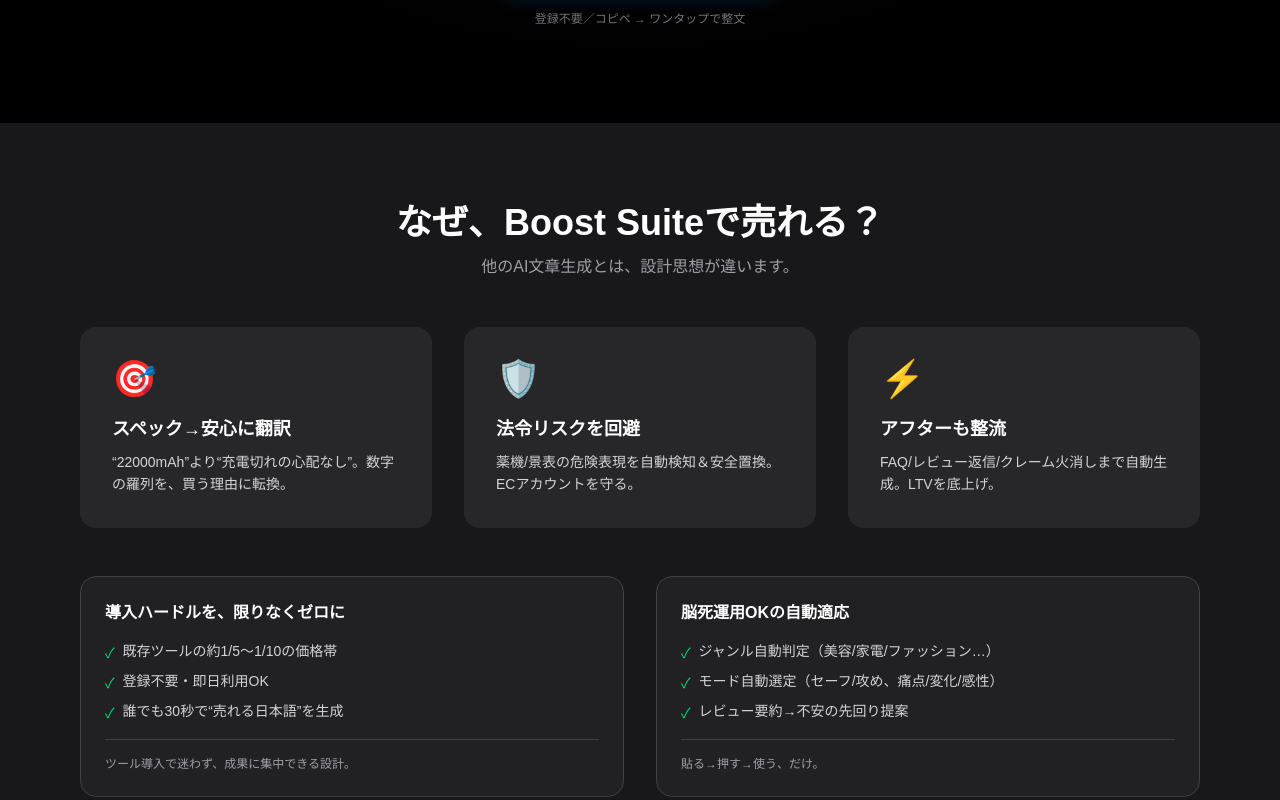
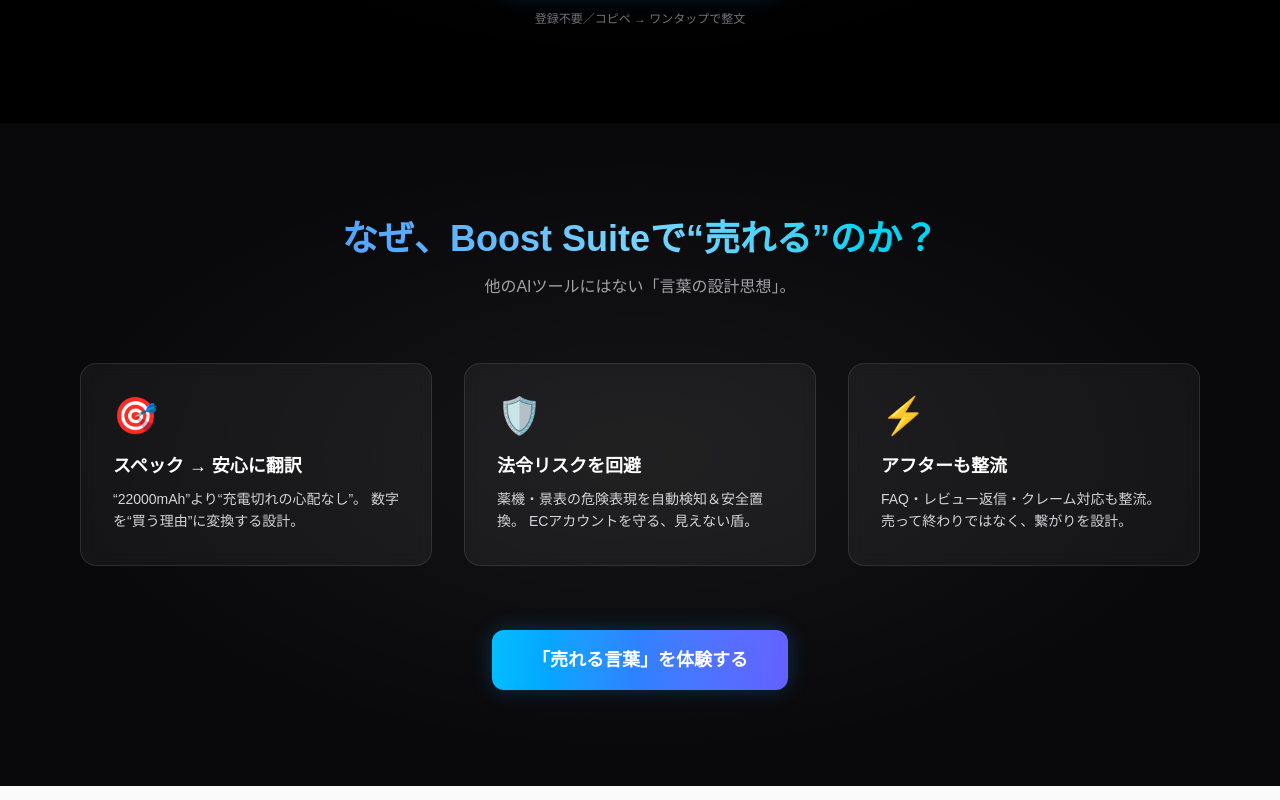
Before and after one commit to Waltz0820/boostsuite-app, a Next.js app: page / in a window 1280 px wide. Shown: the part 1320-2120 px from the top of the page. Built offline with nearby package versions, Linux system fonts and the light colour scheme.

Commit message:
feat: 変更内容

```diff
--- a/app/page.tsx
+++ b/app/page.tsx
@@ -149,54 +149,58 @@
   <div className="absolute inset-0 bg-[radial-gradient(ellipse_at_center,rgba(255,255,255,0.05),transparent_60%)] pointer-events-none" />
 </section>
       {/* Why Boost */}
-      <section className="py-20 bg-zinc-900 text-white">
-        <div className="mx-auto max-w-6xl px-4">
-          <div className="text-center mb-12">
-            <h2 className="text-3xl md:text-4xl font-bold mb-3">なぜ、Boost Suiteで売れる？</h2>
-            <p className="text-zinc-400">他のAI文章生成とは、設計思想が違います。</p>
-          </div>
+      <section className="py-24 bg-zinc-950 text-white relative overflow-hidden">
+  <div className="mx-auto max-w-6xl px-4">
+    <h2 className="text-3xl md:text-4xl font-bold text-center mb-4">
+      <span className="bg-gradient-to-r from-blue-400 via-sky-300 to-cyan-400 bg-clip-text text-transparent">
+        なぜ、Boost Suiteで“売れる”のか？
+      </span>
+    </h2>
+    <p className="text-zinc-400 text-center mb-16">
+      他のAIツールにはない「言葉の設計思想」。
+    </p>
 
-          <div className="grid md:grid-cols-3 gap-8">
-            <ValueCard
-              icon="🎯"
-              title="スペック→安心に翻訳"
-              body="“22000mAh”より“充電切れの心配なし”。数字の羅列を、買う理由に転換。"
-            />
-            <ValueCard
-              icon="🛡️"
-              title="法令リスクを回避"
-              body="薬機/景表の危険表現を自動検知＆安全置換。ECアカウントを守る。"
-            />
-            <ValueCard
-              icon="⚡"
-              title="アフターも整流"
-              body="FAQ/レビュー返信/クレーム火消しまで自動生成。LTVを底上げ。"
-            />
-          </div>
+    <div className="grid md:grid-cols-3 gap-8">
+      <div className="rounded-2xl bg-white/5 border border-white/10 backdrop-blur p-8 hover:bg-white/10 transition">
+        <div className="text-4xl mb-4">🎯</div>
+        <h3 className="font-bold mb-2 text-lg">スペック → 安心に翻訳</h3>
+        <p className="text-sm text-zinc-300 leading-relaxed">
+          “22000mAh”より“充電切れの心配なし”。
+          数字を“買う理由”に変換する設計。
+        </p>
+      </div>
 
-          <div className="mt-12 grid md:grid-cols-2 gap-8">
-            <DiffCard
-              title="導入ハードルを、限りなくゼロに"
-              items={[
-                "既存ツールの約1/5〜1/10の価格帯",
-                "登録不要・即日利用OK",
-                "誰でも30秒で“売れる日本語”を生成",
-              ]}
-              highlight="ツール導入で迷わず、成果に集中できる設計。"
-            />
-            <DiffCard
-              title="脳死運用OKの自動適応"
-              items={[
-                "ジャンル自動判定（美容/家電/ファッション…）",
-                "モード自動選定（セーフ/攻め、痛点/変化/感性）",
-                "レビュー要約→不安の先回り提案",
-              ]}
-              highlight="貼る→押す→使う、だけ。"
-            />
-          </div>
-        </div>
-      </section>
+      <div className="rounded-2xl bg-white/5 border border-white/10 backdrop-blur p-8 hover:bg-white/10 transition">
+        <div className="text-4xl mb-4">🛡️</div>
+        <h3 className="font-bold mb-2 text-lg">法令リスクを回避</h3>
+        <p className="text-sm text-zinc-300 leading-relaxed">
+          薬機・景表の危険表現を自動検知＆安全置換。
+          ECアカウントを守る、見えない盾。
+        </p>
+      </div>
 
+      <div className="rounded-2xl bg-white/5 border border-white/10 backdrop-blur p-8 hover:bg-white/10 transition">
+        <div className="text-4xl mb-4">⚡</div>
+        <h3 className="font-bold mb-2 text-lg">アフターも整流</h3>
+        <p className="text-sm text-zinc-300 leading-relaxed">
+          FAQ・レビュー返信・クレーム対応も整流。
+          売って終わりではなく、繋がりを設計。
+        </p>
+      </div>
+    </div>
+
+    <div className="mt-16 text-center">
+      <a
+        href="/tool"
+        className="inline-block px-10 py-4 rounded-xl bg-gradient-to-r from-sky-400 via-blue-500 to-indigo-500 text-white text-lg font-semibold shadow-[0_0_20px_rgba(0,150,255,0.25)] hover:shadow-[0_0_25px_rgba(0,180,255,0.35)] transition-all"
+      >
+        「売れる言葉」を体験する
+      </a>
+    </div>
+  </div>
+
+  <div className="absolute inset-0 bg-[radial-gradient(ellipse_at_center,rgba(255,255,255,0.05),transparent_70%)] pointer-events-none" />
+</section>
       {/* How it works */}
       <section className="bg-zinc-50 py-20">
         <div className="mx-auto max-w-6xl px-4">
```
